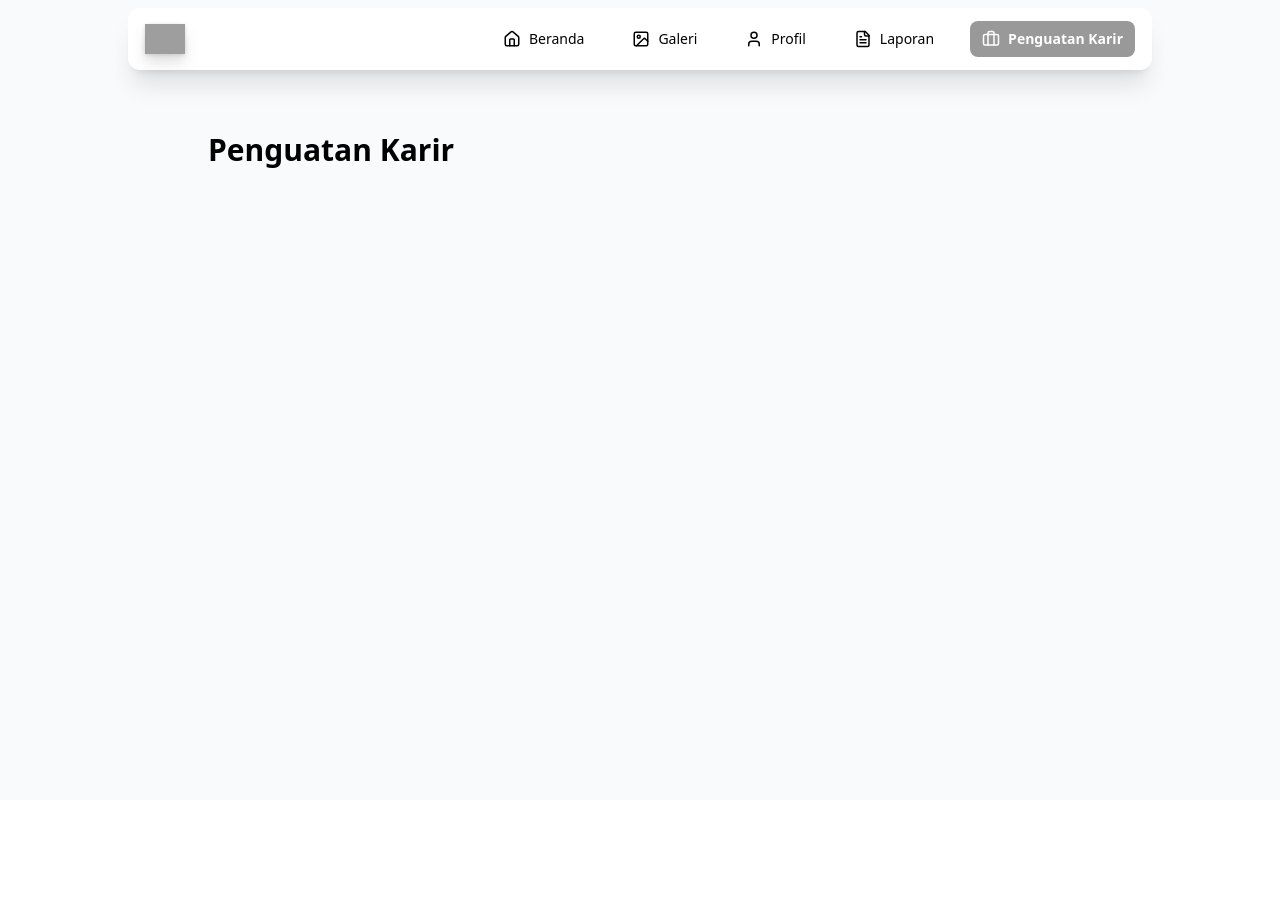
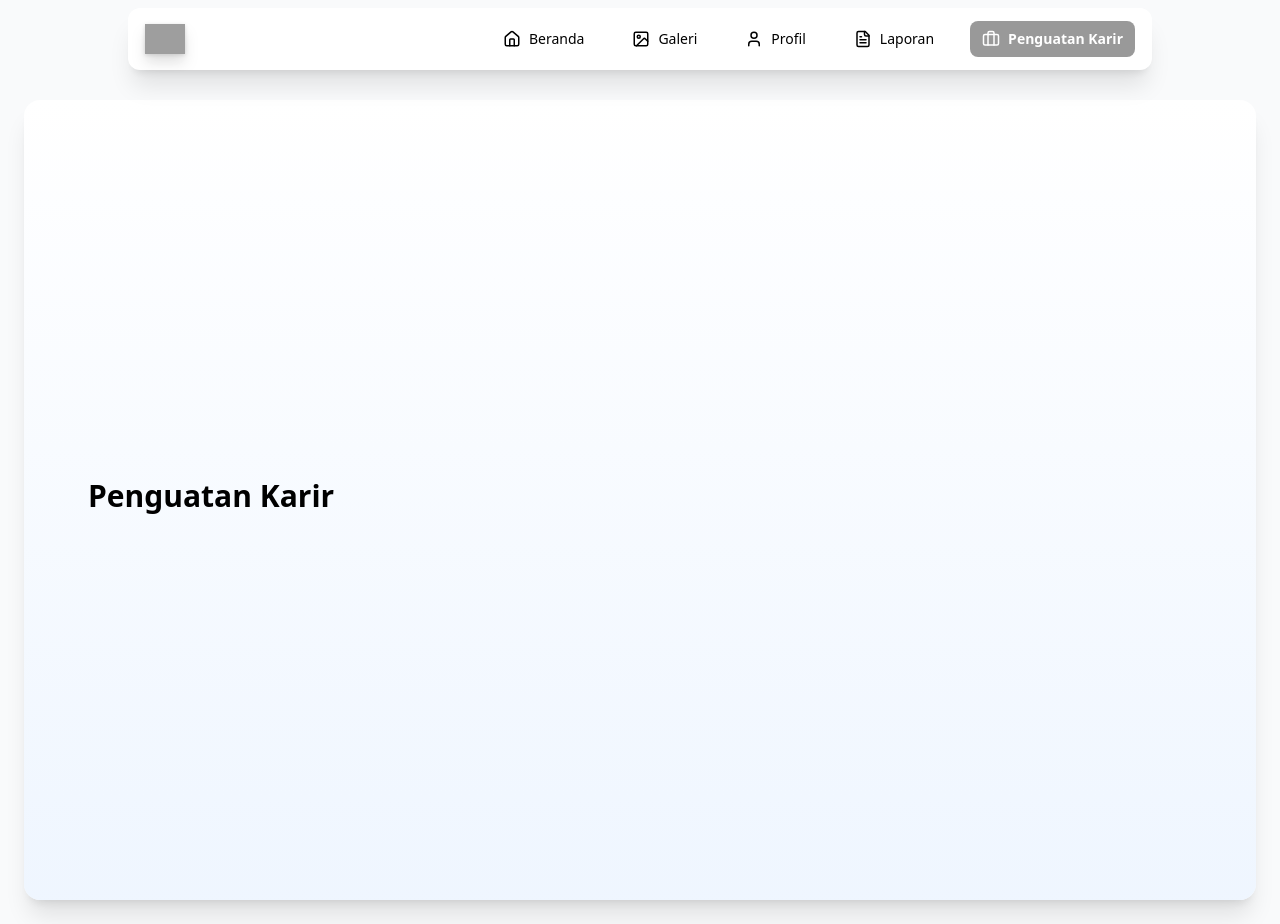
Before and after one commit to adam-gbyte/kknkabandungan, a React (Vite) app: page /penguatan-karir in a window 1280 px wide. Before the commit the page ends 800 px from the top, so only its background shows below. Built offline with nearby package versions, Linux system fonts and the light colour scheme; grey boxes are pictures that could not be loaded.

Commit message:
Update Penguatan Karir

```diff
--- a/src/components/Navbar.jsx
+++ b/src/components/Navbar.jsx
@@ -19,7 +19,7 @@ export default function Navbar() {
   ];
 
   return (
-    <nav className="fixed top-2 left-1/2 -translate-x-1/2 z-20 w-[95%] md:w-[80%] backdrop-opacity-95 backdrop-blur-sm bg-white dark:bg-black/10 border border-white/30 shadow-xl rounded-xl px-4 py-3">
+    <nav className="fixed top-2 left-1/2 -translate-x-1/2 z-20 w-[95%] md:w-[80%] backdrop-blur-sm bg-white dark:bg-black/10 border border-white/30 shadow-xl rounded-xl px-4 py-3">
       <div className="flex items-center justify-between">
         {/* Logo atau Nama */}
         <Link
--- a/src/pages/PenguatanKarir.jsx
+++ b/src/pages/PenguatanKarir.jsx
@@ -1,8 +1,11 @@
 export default function PenguatanKarir() {
   return (
     <>
-      <div className="px-4 py-8 max-w-4xl mx-auto">
-        <h1 className="text-3xl font-bold mb-2">Penguatan Karir</h1>
+      <div className="min-h-screen shadow-xl flex flex-col md:flex-row items-center justify-between px-15 md:px-16 py-10 bg-gradient-to-b rounded-2xl from-white to-blue-50">
+        {/* Kiri: Teks */}
+        <div className="md:w-1/2 text-center md:text-left">
+          <h1 className="text-3xl font-bold mb-2">Penguatan Karir</h1>
+        </div>
       </div>
     </>
   );
```
